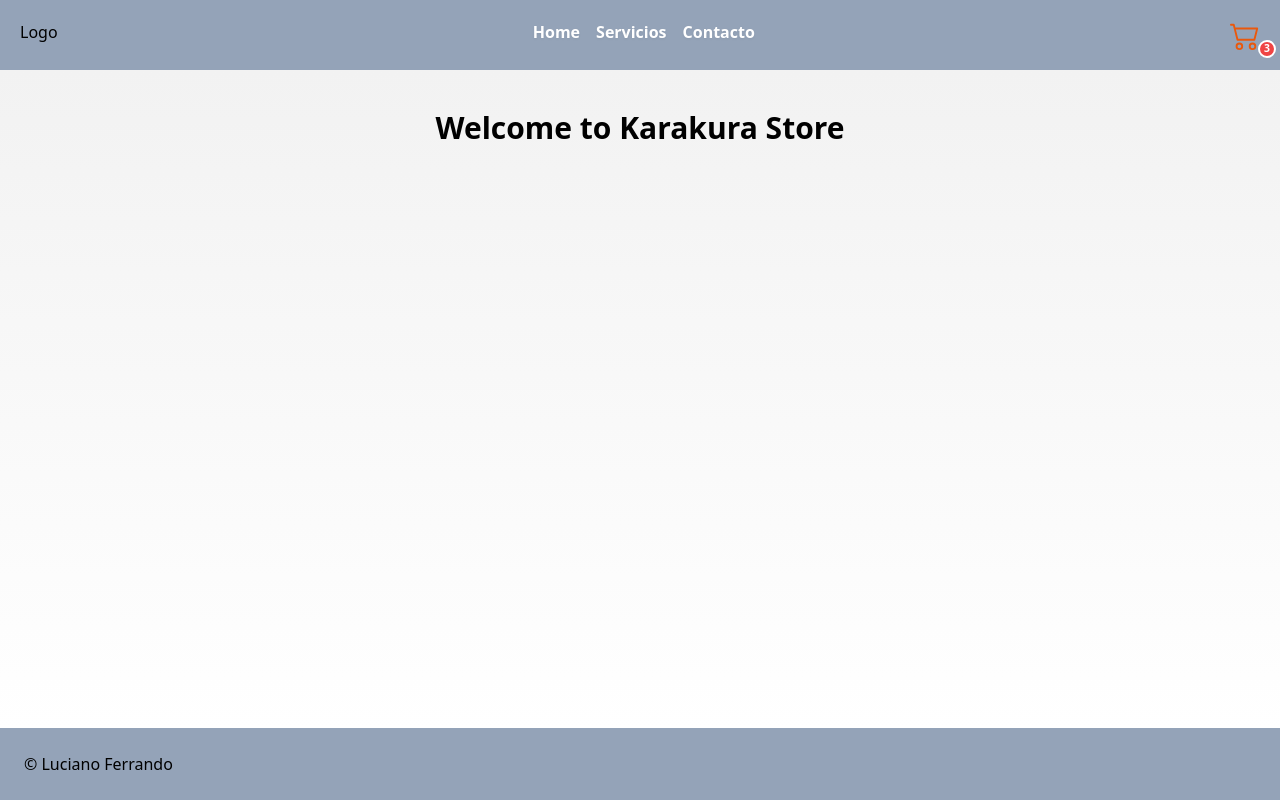
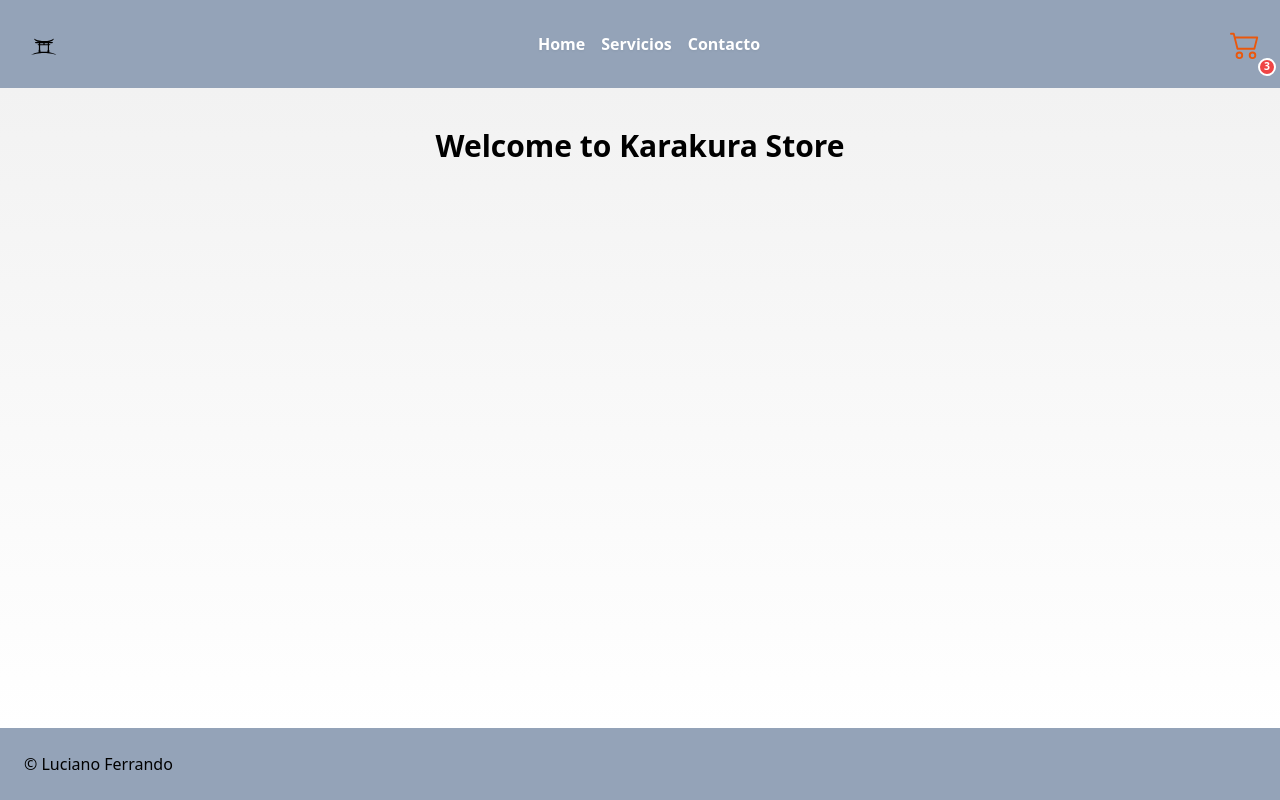
Before and after one commit to luferrduc/EntregaFinal-React, a React (Vite) app: page / in a window 1280 px wide. Built offline with nearby package versions, Linux system fonts and the light colour scheme.

Commit message:
Agregar logo, mejora menu items

```diff
--- a/index.html
+++ b/index.html
@@ -4,7 +4,7 @@
     <meta charset="UTF-8" />
     <link rel="icon" type="image/svg+xml" href="/vite.svg" />
     <meta name="viewport" content="width=device-width, initial-scale=1.0" />
-    <title>Vite + React</title>
+    <title>Karakura Store</title>
   </head>
   <body>
     <div id="root"></div>
--- a/src/components/Menu/MenuItems.jsx
+++ b/src/components/Menu/MenuItems.jsx
@@ -2,7 +2,7 @@
 
 const MenuList = () => {
   return (
-    <ul className="flex gap-4">
+    <ul className="flex gap-4 items-center">
         <a href="#" className="font-bold text-white hover:text-slate-800 ease-in-out drop-shadow-sm">Home</a>
         <a href="#" className="font-bold text-white hover:text-slate-800 ease-in-out drop-shadow-sm">Servicios</a>
         <a href="#" className="font-bold text-white hover:text-slate-800 ease-in-out drop-shadow-sm">Contacto</a>
--- a/src/components/Navbar/Logo.jsx
+++ b/src/components/Navbar/Logo.jsx
@@ -1,8 +1,34 @@
-
 
 const Logo = () => {
   return (
-   <a href="#">Logo</a>
+   <a href="#">
+   <svg className="w-12 h-12" version="1.0" xmlns="http://www.w3.org/2000/svg"
+    width="450.000000pt" height="450.000000pt" viewBox="0 0 450.000000 450.000000"
+    preserveAspectRatio="xMidYMid meet">
+
+   <g transform="translate(0.000000,450.000000) scale(0.100000,-0.100000)"
+   fill="#000000" stroke="none">
+   <path d="M1333 2705 c35 -62 115 -138 182 -172 28 -14 63 -33 79 -41 16 -8 59
+   -26 95 -38 l66 -23 -177 0 c-98 -1 -178 -4 -178 -8 0 -5 16 -29 35 -55 l35
+   -47 147 -3 148 -3 3 -42 3 -43 -60 0 c-67 0 -79 -8 -53 -36 10 -10 21 -27 24
+   -36 5 -11 21 -18 50 -20 40 -3 43 -5 42 -30 0 -16 -1 -120 -2 -233 -2 -182 -4
+   -205 -18 -205 -15 0 -16 -11 -10 -94 l7 -94 -38 -6 c-87 -16 -277 -68 -361
+   -100 -117 -45 -289 -132 -279 -142 1 -2 47 10 100 26 200 60 461 107 722 131
+   165 15 541 15 710 0 268 -24 563 -79 751 -141 113 -37 89 -15 -71 64 -120 59
+   -273 111 -433 147 l-104 23 5 89 c5 82 4 90 -14 94 -18 5 -19 17 -19 239 l0
+   234 40 0 c34 0 43 5 65 37 14 21 25 41 25 45 0 5 -29 8 -65 8 l-65 0 0 45 0
+   45 148 0 148 0 26 28 c14 15 33 39 43 55 l17 27 -178 1 -179 0 55 21 c91 35
+   175 76 231 114 51 35 99 77 99 88 0 3 11 22 25 42 14 20 24 39 22 41 -4 3
+   -125 -48 -160 -68 -30 -17 -180 -67 -248 -84 -131 -32 -279 -48 -484 -52 -248
+   -6 -404 11 -615 69 -78 21 -297 109 -340 137 l-25 16 28 -50z m857 -430 l0
+   -45 -150 0 -150 0 0 45 0 45 150 0 150 0 0 -45z m418 3 l-3 -43 -147 -3 -148
+   -3 0 39 c0 21 3 42 7 45 3 4 71 7 150 7 l144 0 -3 -42z m2 -372 c0 -225 -1
+   -234 -20 -239 -18 -4 -20 -14 -20 -74 l0 -68 -325 0 -325 0 0 72 c0 57 -3 73
+   -15 73 -12 0 -15 36 -17 231 -2 127 -1 233 1 235 2 2 166 4 363 4 l358 0 0
+   -234z"/>
+   </g>
+   </svg>
+   </a>
   )
 }
 
```
Also changed, not shown: public/Logo.svg (added).
